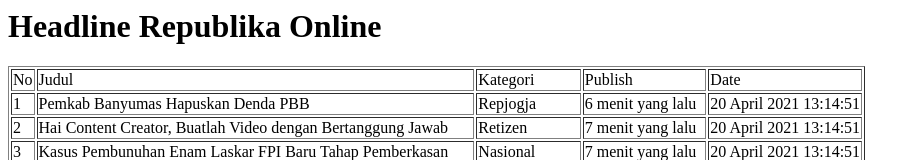
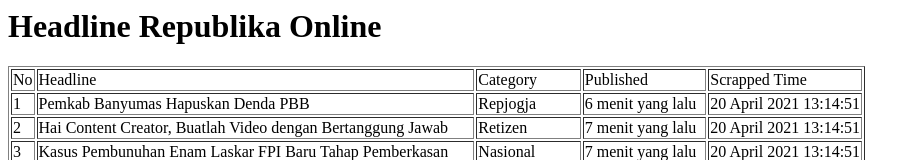
Before and after one commit to pamudyaputra/pamudyaputra.github.io, a plain HTML site: page index.html in a window 1280 px wide. Shown: the top 160 px of the page, without its empty margins (0-920 px from the left). Drawn offline with nearby package versions, Linux system fonts and the light colour scheme.

Commit message:
Update index.html

```diff
--- a/index.html
+++ b/index.html
@@ -13,7 +13,7 @@
 				//Tag tabel awal
 				var str="<table border=1>";
 				//Judul tabel
-				str+="<tr><td>No</td><td>Judul</td><td>Kategori</td><td>Publish</td><td>Date</td></tr>";
+				str+="<tr><td>No</td><td>Headline</td><td>Category</td><td>Published</td><td>Scrapped Time</td></tr>";
 				//Looping data headline dengan fungsi $.each() JQuery
 				$.each(obj,function(n,data){
 					//Isi tabel
```
